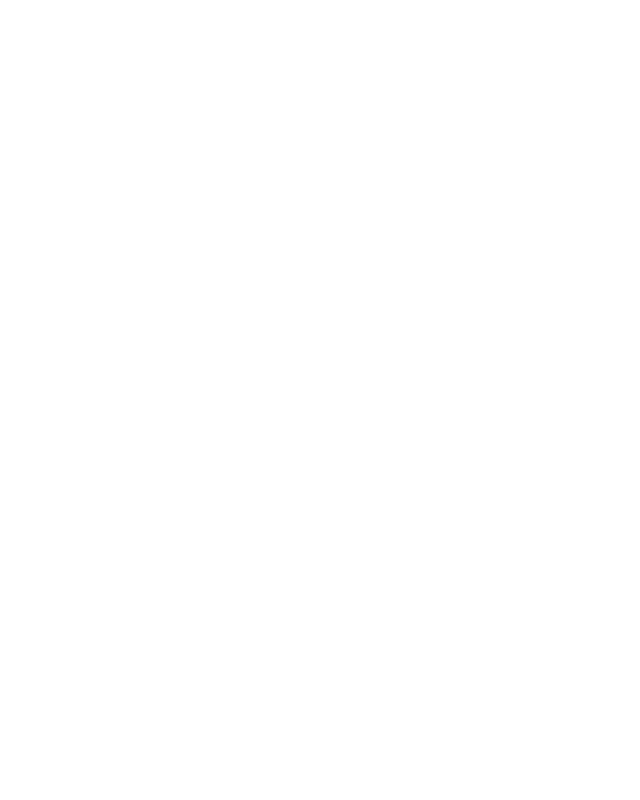
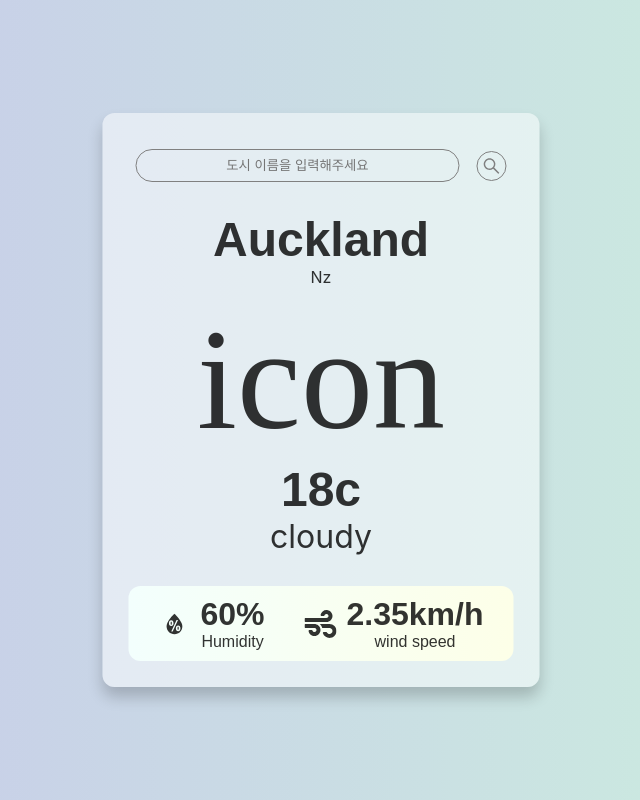
Before and after one commit to kimyoda/openweather_toy_project, a React (Create React App) app in the folder weather-app/: page / in a window 1280 px wide. Shown: the whole page, without its empty margins (319-959 px from the left). Built offline with nearby package versions, Linux system fonts and the light colour scheme.

Commit message:
[feat] Weather App UI add

```diff
--- a/weather-app/package.json
+++ b/weather-app/package.json
@@ -10,9 +10,12 @@
     "@types/node": "^16.18.101",
     "@types/react": "^18.3.3",
     "@types/react-dom": "^18.3.0",
+    "axios": "^1.7.2",
     "react": "^18.3.1",
     "react-dom": "^18.3.1",
+    "react-icons": "^5.2.1",
     "react-scripts": "5.0.1",
+    "styled-components": "^6.1.11",
     "typescript": "^4.9.5",
     "web-vitals": "^2.1.4"
   },
--- a/weather-app/src/App.css
+++ b/weather-app/src/App.css
@@ -1,38 +1,8 @@
+* {
+  margin: 0;
+  padding: 0;
+  box-sizing: border-box;
+}
 .App {
   text-align: center;
 }
-
-.App-logo {
-  height: 40vmin;
-  pointer-events: none;
-}
-
-@media (prefers-reduced-motion: no-preference) {
-  .App-logo {
-    animation: App-logo-spin infinite 20s linear;
-  }
-}
-
-.App-header {
-  background-color: #282c34;
-  min-height: 100vh;
-  display: flex;
-  flex-direction: column;
-  align-items: center;
-  justify-content: center;
-  font-size: calc(10px + 2vmin);
-  color: white;
-}
-
-.App-link {
-  color: #61dafb;
-}
-
-@keyframes App-logo-spin {
-  from {
-    transform: rotate(0deg);
-  }
-  to {
-    transform: rotate(360deg);
-  }
-}
--- a/weather-app/src/App.tsx
+++ b/weather-app/src/App.tsx
@@ -1,8 +1,13 @@
 import React from "react";
 import "./App.css";
+import DisplayWeather from "./componets/DisplayWeather";
 
 function App() {
-  return <div className="App"></div>;
+  return (
+    <div className="App">
+      <DisplayWeather />
+    </div>
+  );
 }
 
 export default App;
--- /dev/null
+++ b/weather-app/src/componets/DisplayWeather.tsx
@@ -0,0 +1,58 @@
+import React from "react";
+import { MainWrapper } from "./styles.module";
+import { AiOutlineSearch } from "react-icons/ai";
+import { WiHumidity } from "react-icons/wi";
+import { FaWind } from "react-icons/fa";
+import {
+  BsFillSunFill,
+  BsCloudyFill,
+  BsFillCloudRainFill,
+  BsCloudFog2Fill,
+} from "react-icons/bs";
+import { RiLoaderFill } from "react-icons/ri";
+import { TiWeatherPartlySunny } from "react-icons/ti";
+
+const DisplayWeather = () => {
+  return (
+    <MainWrapper>
+      <div className="container">
+        <div className="searchArea">
+          <input type="text" placeholder="도시 이름을 입력해주세요" />
+
+          <div className="searchCircle">
+            <AiOutlineSearch className="searchIcon" />
+          </div>
+        </div>
+
+        <div className="weatherArea">
+          <h1>Auckland</h1>
+          <span>Nz</span>
+          <div className="icon">icon</div>
+          <h1>18c</h1>
+          <h2>cloudy</h2>
+        </div>
+
+        <div className="bottomInfoArea">
+          <div className="humidityLevel">
+            <WiHumidity className="windIcon" />
+            <div className="humidInfo">
+              <h1>60%</h1>
+              <p>Humidity</p>
+            </div>
+          </div>
+
+          <div className="wind">
+            {/* 자료와 Wind icons이 다르기 때문에 주의해서 작성 */}
+            <FaWind className="windIcon" />
+            <div className="humidInfo">
+              <h1>2.35km/h</h1>
+              <p>wind speed</p>
+            </div>
+          </div>
+        </div>
+      </div>
+    </MainWrapper>
+  );
+};
+
+export default DisplayWeather;
--- /dev/null
+++ b/weather-app/src/componets/styles.module.ts
@@ -0,0 +1,148 @@
+import styled from "styled-components";
+
+export const MainWrapper = styled.div`
+  height: 100vh;
+  background: linear-gradient(to right, #c7c7eb, #ccf2dd);
+  .container {
+    background-color: #ffffff7d;
+    border-radius: 12px;
+    padding: 1rem;
+    position: absolute;
+    top: 50%;
+    left: 50%;
+    transform: translate(-50%, -50%);
+    box-shadow: 0 10px 15px rgb(0 0 0 / 20%);
+    box-sizing: border-box;
+    color: rgba(0, 0, 0, 0.8);
+    background-blend-mode: overlay;
+    justify-content: space-between;
+    align-items: center;
+    flex-direction: column;
+    position: absolute;
+  }
+
+  .searchArea {
+    margin-top: 20px;
+    display: flex;
+    justify-content: space-evenly;
+    align-items: center;
+    width: 100%;
+  }
+
+  .searchArea > input {
+    outline: none;
+    border: none;
+    border: 1px solid grey;
+    padding: 8px;
+    border-radius: 20px;
+    text-align: center;
+    width: 80%;
+    background: transparent;
+  }
+  .searchCircle {
+    border: 1px solid grey;
+    width: 30px; /* Adjust the width of the circle as needed */
+    height: 30px; /* Ensure the height matches the width for a perfect circle */
+    border-radius: 50%;
+    display: flex;
+    justify-content: center;
+    align-items: center;
+    cursor: pointer;
+
+    > .searchIcon {
+      font-size: 20px;
+      color: grey;
+    }
+  }
+
+  .weatherArea {
+    display: flex;
+    align-items: center;
+    flex-direction: column;
+    margin: 30px 0;
+
+    > .icon {
+      font-size: 9rem;
+
+      /* DO LATER NOT WHEN CREATING UI */
+    }
+
+    > h1 {
+      font-size: 3rem;
+
+      font-family: "Bebas Neue", sans-serif;
+    }
+
+    > span {
+      margin-bottom: 10px;
+      font-family: "Inter", sans-serif;
+    }
+
+    > h2 {
+      font-size: 2rem;
+      font-family: "Inter", sans-serif;
+      font-weight: 400;
+    }
+  }
+
+  .bottomInfoArea {
+    display: flex;
+    align-items: center;
+    justify-content: space-around;
+    font-family: "Josefin Sans", sans-serif;
+    margin: 10px;
+    background: linear-gradient(
+      90deg,
+      rgba(243, 255, 253, 1) 0%,
+      rgba(253, 255, 232, 1) 100%
+    );
+    border-radius: 12px;
+    padding: 10px;
+  }
+  .humidityLevel,
+  .wind {
+    display: flex;
+    align-items: center;
+    margin: 0 20px;
+
+    > .humidIcon {
+      font-size: 3rem;
+    }
+  }
+
+  .windIcon {
+    font-size: 2rem;
+    margin-right: 10px;
+  }
+
+  .loading {
+    height: 400px;
+    width: 300px;
+    display: flex;
+    flex-direction: column;
+    justify-content: center;
+    align-items: center;
+    z-index: 9999;
+
+    .loadingIcon {
+      font-size: 3rem;
+      /* DO LATER NOT WHEN CREATING UI */
+      animation: spin 2s linear infinite;
+    }
+    p {
+      font-size: 22px;
+      margin-top: 10px;
+      font-family: "Josefin Sans", sans-serif;
+    }
+  }
+
+  /* DO LATER NOT WHEN CREATING UI */
+  @keyframes spin {
+    from {
+      transform: rotate(0deg);
+    }
+    to {
+      transform: rotate(360deg);
+    }
+  }
+`;
```
Also changed, not shown: 1 other file (tests, documents, lock files or other folders).
